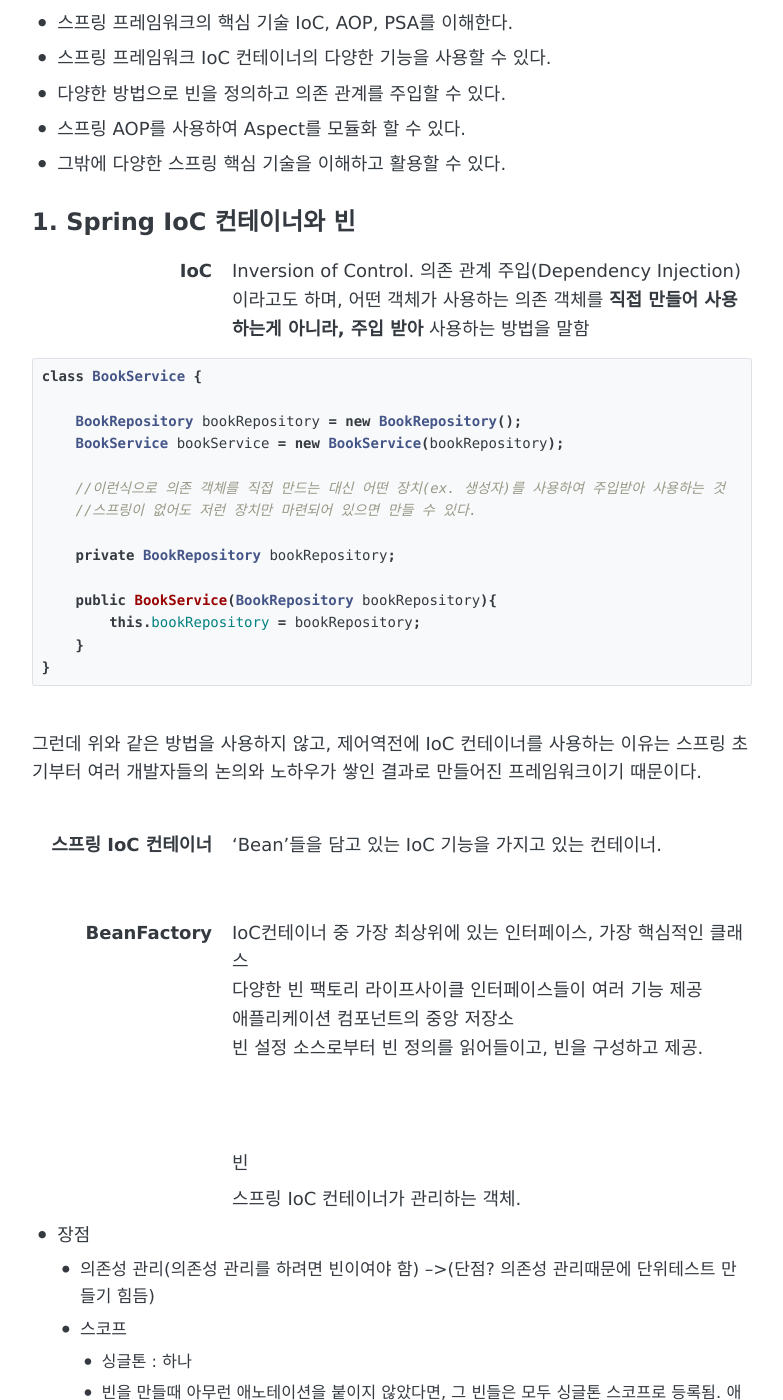
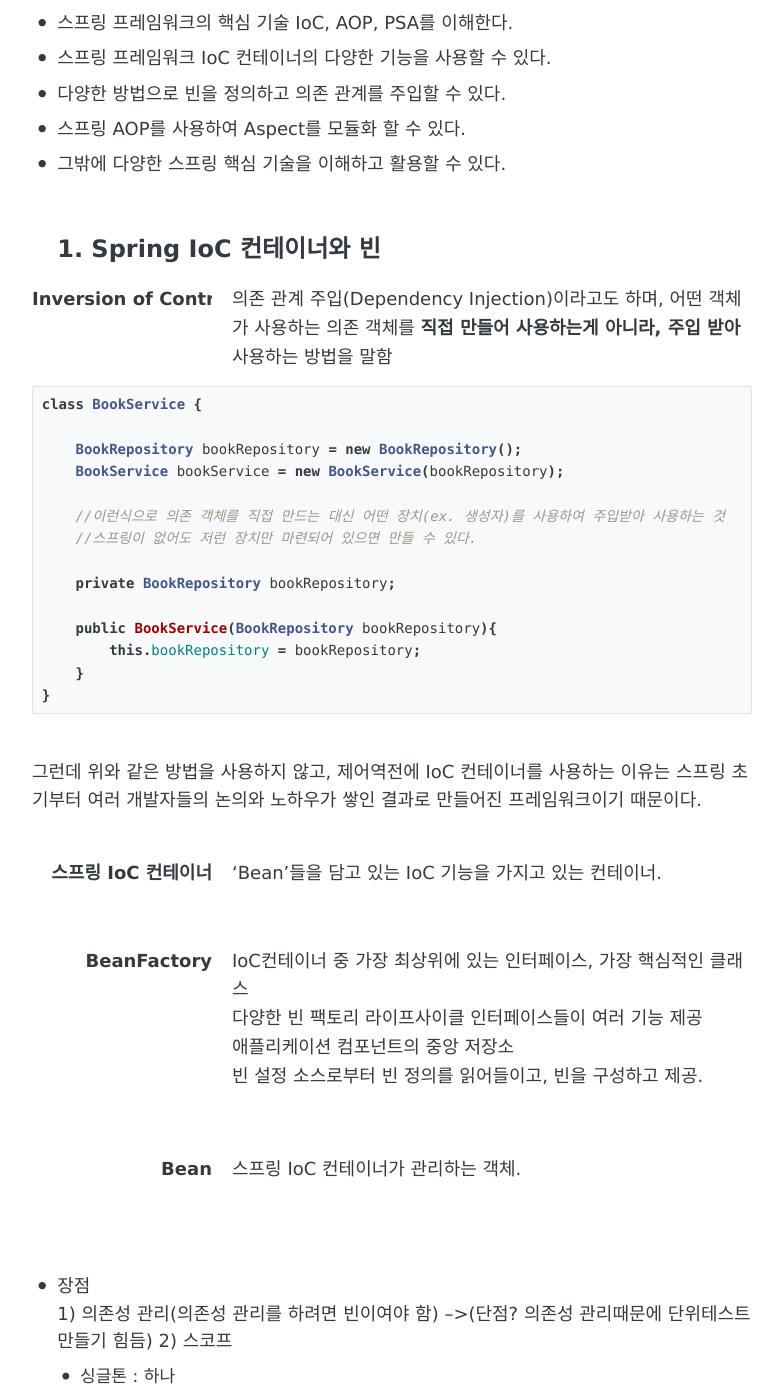
Before and after one commit to ellie1027/hb_9, a Jekyll site: the page built from _posts/2020-10-14-springcore.md, in a window 1280 px wide and 1400 px high, scrolled down 358 px. Shown: the whole window, without its empty margins (248-1031 px from the left). Built offline with Jekyll 4.4.1, drawn with Linux system fonts in a browser that asks for light colours; our own code applies the rules of GitHub Pages for plain Markdown files; comment, search, counter and statistics services are not loaded.

Commit message:
포스트 업데이트

````diff
--- a/_posts/2020-10-14-springcore.md
+++ b/_posts/2020-10-14-springcore.md
@@ -4,7 +4,9 @@
 categories: spring
 ---
 
+<kbd>
 References; Inflearn - 스프링 프레임워크 핵심 기술 (백기선)
+</kbd>
 
 ## 학습 목표
 * 스프링 프레임워크의 핵심 기술 IoC, AOP, PSA를 이해한다.
@@ -12,12 +14,12 @@
 * 다양한 방법으로 빈을 정의하고 의존 관계를 주입할 수 있다.
 * 스프링 AOP를 사용하여 Aspect를 모듈화 할 수 있다.
 * 그밖에 다양한 스프링 핵심 기술을 이해하고 활용할 수 있다.
-
-
+<br>
+<br>
 ## 1. Spring IoC 컨테이너와 빈
 
-IoC
-: Inversion of Control. 의존 관계 주입(Dependency Injection)이라고도 하며, 어떤 객체가 사용하는 의존 객체를 **직접 만들어 사용하는게 아니라, 주입 받아** 사용하는 방법을 말함
+Inversion of Control
+: 의존 관계 주입(Dependency Injection)이라고도 하며, 어떤 객체가 사용하는 의존 객체를 **직접 만들어 사용하는게 아니라, 주입 받아** 사용하는 방법을 말함
 
 ```java
 class BookService {
@@ -52,18 +54,21 @@
   빈 설정 소스로부터 빈 정의를 읽어들이고, 빈을 구성하고 제공.<br>
 <br>
 <br>
-빈<br>
+
+Bean
 : 스프링 IoC 컨테이너가 관리하는 객체.<br>
 
+<br>
+<br>
+
 * 장점<br>
-  * 의존성 관리(의존성 관리를 하려면 빈이여야 함) -->(단점? 의존성 관리때문에 단위테스트 만들기 힘듬)
-  * 스코프
+  1) 의존성 관리(의존성 관리를 하려면 빈이여야 함) -->(단점? 의존성 관리때문에 단위테스트 만들기 힘듬)
+  2) 스코프
     * 싱글톤 : 하나
     * 빈을 만들때 아무런 애노테이션을 붙이지 않았다면, 그 빈들은 모두 싱글톤 스코프로 등록됨.
       애플리케이션 전반에서 컨테이너로부터 서비스,레파지토리를 받아서 사용한다면 그 인스턴스들은 항상 '같은 객체'일 것이다. 메모리, 런타임 시 성능최적화에도 유리하다.
     * 프로포토타입 : 매번 다른 객체
     * 라이프사이클 인터페이스를 지원함(스프링 IoC컨테이너에 등록된 빈에 국한)
-
 
 <br>
 <br>
````
